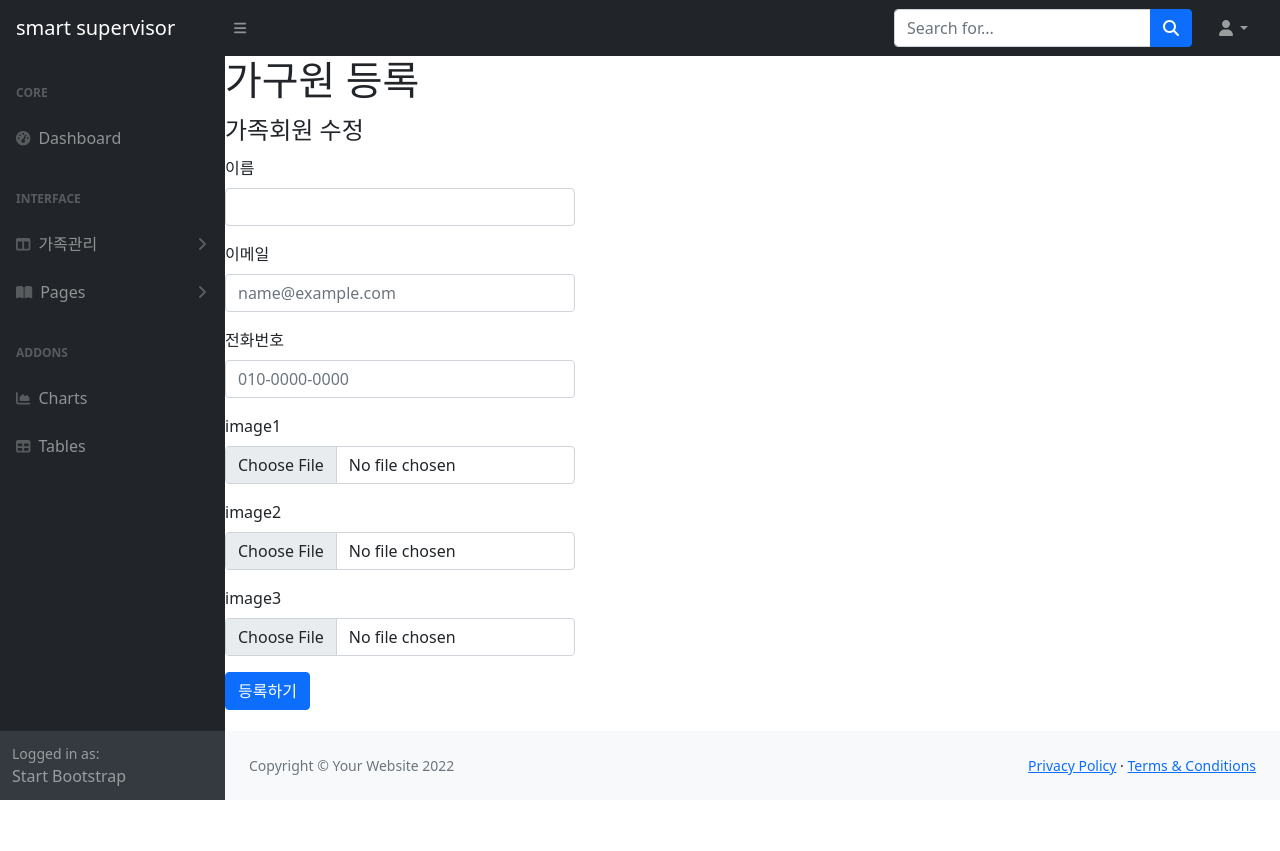
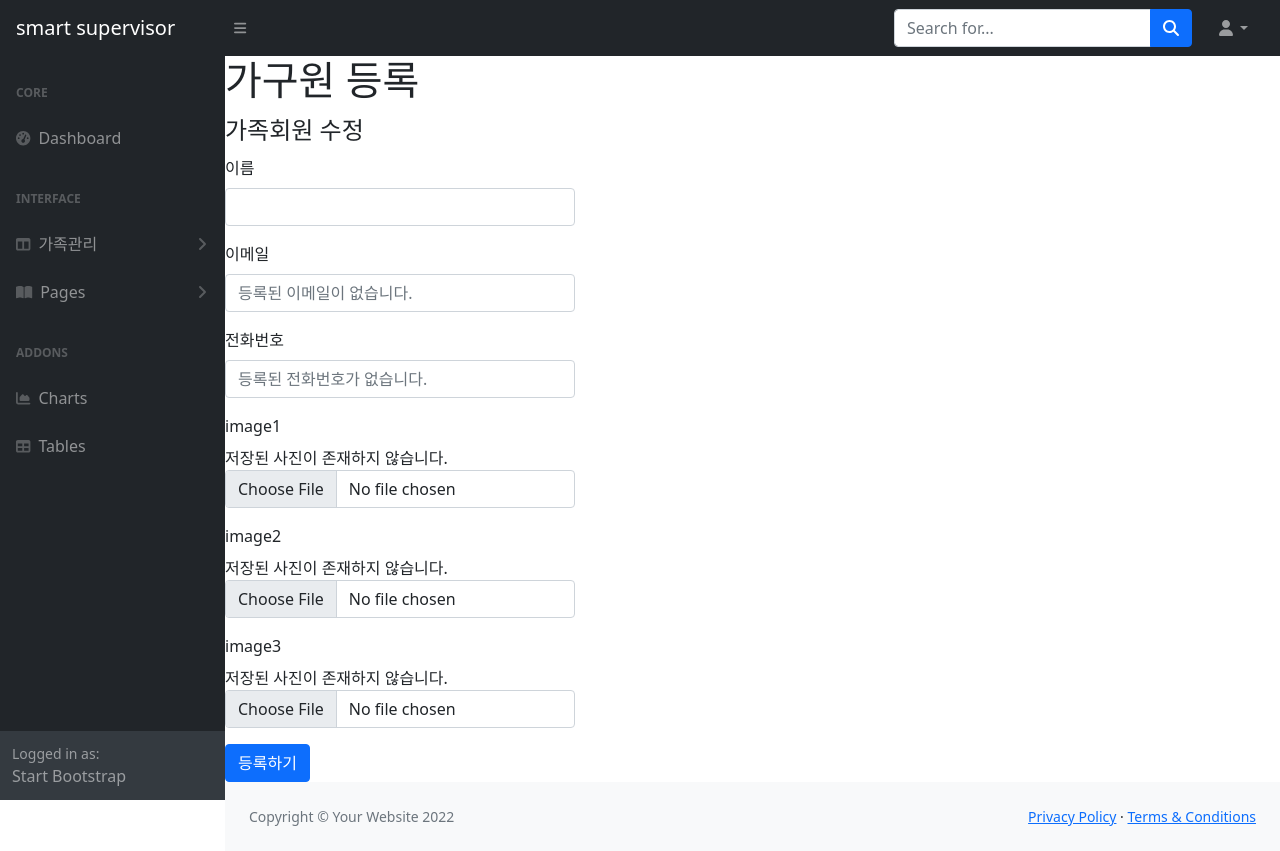
Before and after one commit to ehs2803/SmartHomeCam, a Django app: page /mypage/family/update/1/ in a window 1280 px wide. Before the commit the page ends 800 px from the top, so only its background shows below. Run offline with Django 4.2, Linux system fonts and the light colour scheme; some libraries are stand-ins or nearby versions.

Commit message:
familymember_update_20220506

```diff
--- a/SmartHomeCam/mypage/views.py
+++ b/SmartHomeCam/mypage/views.py
@@ -115,10 +115,14 @@ def update_family(request, id):
     }
     # POST 요청 시 입력된 데이터(사용자 정보) 저장
     if request.method == 'POST':
+        update_fields=['name']
         name = request.POST['name']
         email = request.POST['email']
         tel = request.POST['tel']
-        image1 = request.FILES['image1']
+        try:
+            image1 = request.FILES['image1']
+        except:
+            pass
         try:
             image2 = request.FILES['image2']
         except:
@@ -128,36 +132,39 @@ def update_family(request, id):
             image3 = request.FILES['image3']
         except:
             pass
-
         # 회원가입
         try:
-            # 회원가입 실패 시
-            if not (name and image1):
-                errorMsg = '빈칸이 존재합니다!'
-            # 회원가입 성공 시 회원정보 저장
-            else:
-                regfamily = Family()
-                regfamily.uid = user
-                regfamily.name = name
-                regfamily.image1 = image1
-                try:
-                    regfamily.email = email
-                except:
-                    pass
-                try:
-                    regfamily.tel = tel
-                except:
-                    pass
-                try:
-                    regfamily.image2 = image2
-                except:
-                    pass
-                try:
-                    regfamily.image3 = image3
-                except:
-                    pass
-                regfamily.save()
-                return redirect('/mypage/familyInfo')  # 회원가입 성공했다는 메시지 출력 후 로그인 페이지로 이동(예정)
+            updatefamily = Family.objects.get(uid=user.id, fid=id)
+            print(1)
+            updatefamily.name = name
+            print(1)
+            try:
+                updatefamily.email = email
+                update_fields.append('email')
+            except:
+                pass
+            try:
+                updatefamily.tel = tel
+                update_fields.append('tel')
+            except:
+                pass
+            try:
+                updatefamily.image1 = image1
+                update_fields.append('image1')
+            except :
+                pass
+            try:
+                updatefamily.image2 = image2
+                update_fields.append('image2')
+            except:
+                pass
+            try:
+                updatefamily.image3 = image3
+                update_fields.append('image3')
+            except:
+                pass
+            updatefamily.save()
+            return redirect('/mypage/familyInfo')  # 회원가입 성공했다는 메시지 출력 후 로그인 페이지로 이동(예정)
         except:
             errorMsg = '빈칸이 존재합니다!'
         return render(request, "mypage/family_update.html",{'error': errorMsg})
--- a/SmartHomeCam/templates/mypage/family_update.html
+++ b/SmartHomeCam/templates/mypage/family_update.html
@@ -18,36 +18,61 @@
     <main>
         <div>
             <h1>가구원 등록</h1>
-                <form method="POST" action='/mypage/family/update/{{ family_member.id }}/' enctype="multipart/form-data">
+            <form method="POST" action='/mypage/family/update/{{ family_member.fid }}/' enctype="multipart/form-data">
                 <fieldset style="width: 350px">
                     <legend>가족회원 수정</legend>
 
                     {% csrf_token %}
                     <div class="mb-3">
                         <label for="exampleFormControlInput1" class="form-label">이름</label>
-                            <input type="text" name="name" value="{{ family_member.name }}" class="form-control" id="exampleFormControlInput1">
+                        <input type="text" name="name" value="{{ family_member.name }}" class="form-control"
+                               id="exampleFormControlInput1">
                     </div>
                     <div class="mb-3">
                         <label for="exampleFormControlInput2" class="form-label">이메일</label>
+                        {% if family_member.email %}
                             <input type="email" name="email" class="form-control" id="exampleFormControlInput2"
                                    placeholder="name@example.com" value="{{ family_member.email }}">
+                        {% else %}
+                            <input type="email" name="email" class="form-control" id="exampleFormControlInput2"
+                                   placeholder="등록된 이메일이 없습니다.">
+                        {% endif %}
                     </div>
                     <div class="mb-3">
                         <label for="exampleFormControlInput3" class="form-label">전화번호</label>
+                        {% if family_member.tel %}
                             <input type="text" name="tel" class="form-control" id="exampleFormControlInput3"
-                                   placeholder="010-0000-0000" value="{{ family_member.tel }}">
+                                   placeholder="010-0000-0000" value="{{ family_member.email }}">
+                        {% else %}
+                            <input type="text" name="tel" class="form-control" id="exampleFormControlInput2"
+                                   placeholder="등록된 전화번호가 없습니다.">
+                        {% endif %}
                     </div>
                     <div class="mb-3">
-                            <label for="formFile1" class="form-label">image1</label>
-                            <input class="form-control" name="image1" type="file" id="formFile1"
-                            value="{{ family_member.image1.url }}">
+                        <label for="formFile1" class="form-label">image1</label><br>
+                        {% if family_member.image1 %}
+                            <img src="{{ family_member.image1.url }}" width="30%">
+                        {% else %}
+                            저장된 사진이 존재하지 않습니다.
+                        {% endif %}
+                        <input class="form-control" name="image1" type="file" id="formFile1">
                     </div>
                     <div class="mb-3">
-                            <label for="formFile2" class="form-label">image2</label>
+                        <label for="formFile2" class="form-label">image2</label><br>
+                        {% if family_member.image2 %}
+                            <img src="{{ family_member.image2.url }}" width="30%">
+                        {% else %}
+                            저장된 사진이 존재하지 않습니다.
+                        {% endif %}
                         <input class="form-control" name="image2" type="file" id="formFile2">
                     </div>
                     <div class="mb-3">
-                            <label for="formFile3" class="form-label">image3</label>
+                        <label for="formFile3" class="form-label">image3</label><br>
+                        {% if family_member.image3 %}
+                            <img src="{{ family_member.image3.url }}" width="30%">
+                        {% else %}
+                            저장된 사진이 존재하지 않습니다.
+                        {% endif %}
                         <input class="form-control" name="image3" type="file" id="formFile3">
                     </div>
                     <div class="col-12">
--- a/개발일지.txt
+++ b/개발일지.txt
@@ -146,3 +146,7 @@ if request.session.get('id'):
 2022.05.05.목
 - 가족멤버 정보수정 html만듬. view.py 추가 개발 필요.
 - 가족멤버 삭제 기능 구현 완료.
+
+==================================================================================
+2022.05.06.금
+- 가족멤버 수정 view.py 구현완료 -> 정보 수정 테스트 완료
```
Also changed, not shown: SmartHomeCam/media/images/family/AuthUser object (1)/artificial-intelligence-g6eed1b514_1280_PntBY4I.jpg (added). Lines whose indentation alone changed are shown as unchanged.
